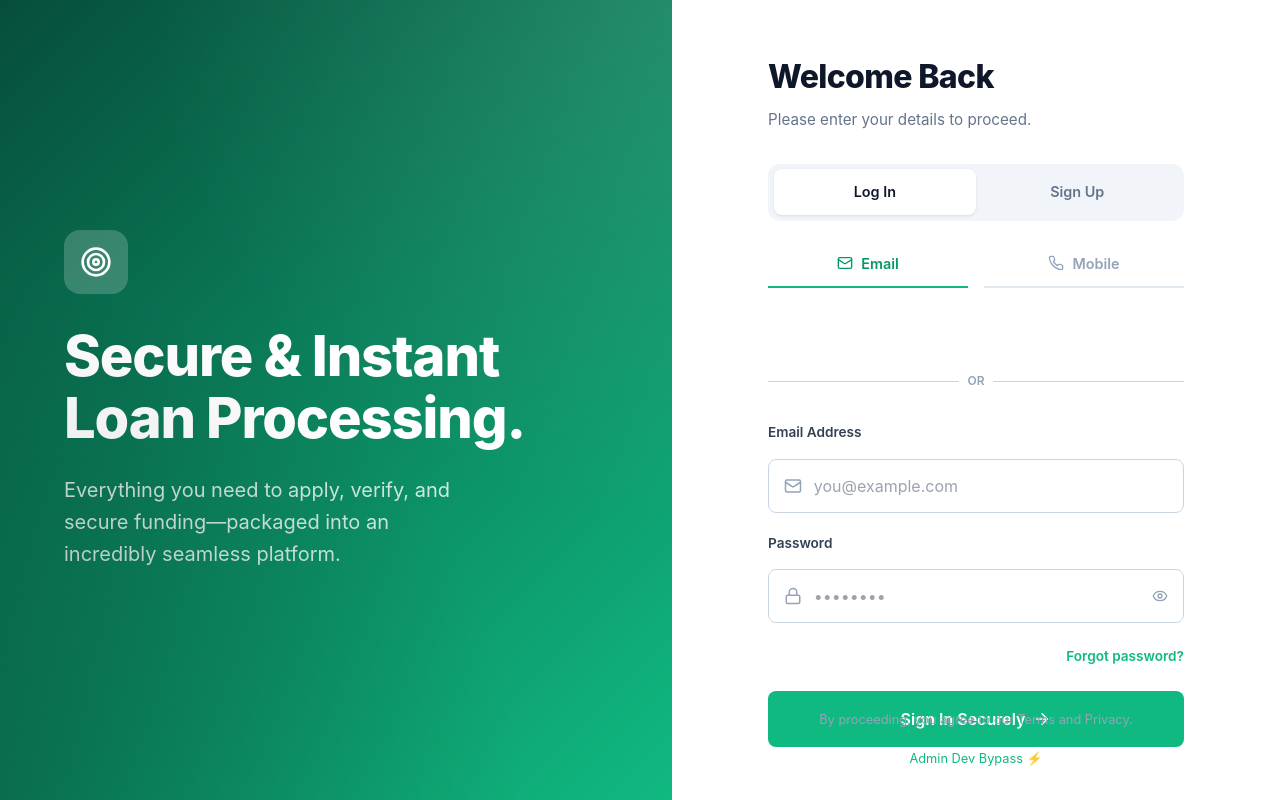
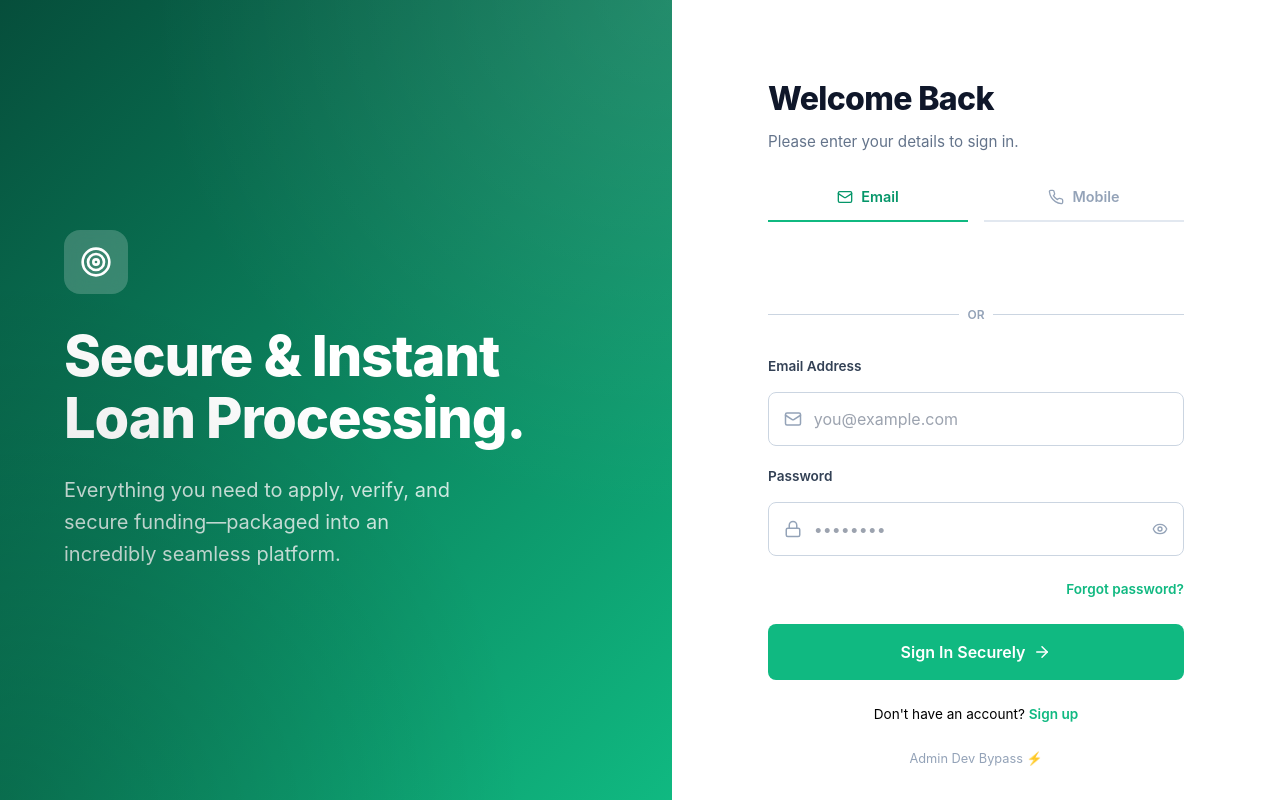
Before and after one commit to vishnu-balineni/ezfinanz-loan-origination-system, a React (Vite) app: page /auth in a window 1280 px wide. Built offline with nearby package versions, Linux system fonts and the light colour scheme.

Commit message:
Loginpage UI  changes

```diff
--- a/src/pages/AuthPage.tsx
+++ b/src/pages/AuthPage.tsx
@@ -1,6 +1,6 @@
 import { useState, useEffect } from 'react';
 import { useNavigate, useLocation } from 'react-router-dom';
-import { Mail, Phone, Lock, Eye, EyeOff, ArrowRight, CheckCircle2, ShieldCheck, Target } from 'lucide-react';
+import { Mail, Phone, Lock, Eye, EyeOff, ArrowRight, ShieldCheck, Target } from 'lucide-react';
 import { triggerCustomAlert } from '../components/shared/CustomAlertModal';
 import './AuthPage.css';
 import { GoogleLogin } from '@react-oauth/google';
@@ -199,19 +199,8 @@ export default function AuthPage() {
 
                     <div className="auth-header-text">
                         <h2>{otpSent ? (isLogin ? 'Verify Login' : 'Verify Registration') : (isLogin ? 'Welcome Back' : 'Create Account')}</h2>
-                        <p>{otpSent ? 'A security code has been generated' : `Please enter your details to proceed.`}</p>
+                        <p>{otpSent ? 'A security code has been generated' : (isLogin ? 'Please enter your details to sign in.' : 'Please enter your details to register.')}</p>
                     </div>
-
-                    {!otpSent && (
-                        <div className="auth-main-toggle">
-                            <button onClick={() => { setIsLogin(true); setOtpSent(false); }} className={`auth-toggle-btn ${isLogin ? 'active' : 'inactive'}`}>
-                                Log In
-                            </button>
-                            <button onClick={() => { setIsLogin(false); setOtpSent(false); }} className={`auth-toggle-btn ${!isLogin ? 'active' : 'inactive'}`}>
-                                Sign Up
-                            </button>
-                        </div>
-                    )}
 
                     {!otpSent && (
                         <div className="auth-method-tabs animate-fade-in">
@@ -240,21 +229,19 @@ export default function AuthPage() {
                             {method === 'email' && (
                                 <>
                                     {!isLogin && (
-                                        <>
-                                            <div className="form-group">
-                                                <label>Full Name</label>
+                                        <div style={{ display: 'flex', gap: '0.75rem', marginBottom: '1rem' }}>
+                                            <div className="form-group" style={{ flex: 1, marginBottom: 0 }}>
                                                 <div className="input-wrapper">
-                                                    <input type="text" required placeholder="John Doe" value={fullName} onChange={e => setFullName(e.target.value)} className="auth-input" />
+                                                    <input type="text" required placeholder="Full Name" value={fullName} onChange={e => setFullName(e.target.value)} className="auth-input" />
                                                 </div>
                                             </div>
-                                            <div className="form-group">
-                                                <label>Phone Number (Optional)</label>
+                                            <div className="form-group" style={{ flex: 1, marginBottom: 0 }}>
                                                 <div className="input-wrapper">
-                                                    <Phone className="input-icon" size={18} />
-                                                    <input type="tel" placeholder="Mobile Number" value={phone} onChange={e => setPhone(e.target.value.replace(/\D/g, '').substring(0, 10))} className="auth-input" />
+                                                    <Phone className="input-icon" size={16} />
+                                                    <input type="tel" placeholder="Mobile" value={phone} onChange={e => setPhone(e.target.value.replace(/\D/g, '').substring(0, 10))} className="auth-input" />
                                                 </div>
                                             </div>
-                                        </>
+                                        </div>
                                     )}
                                     <div className="form-group">
                                         <label>Email Address</label>
@@ -283,12 +270,9 @@ export default function AuthPage() {
                                                     {strengthScore === 0 ? '' : strengthScore === 1 ? 'Weak' : strengthScore === 2 ? 'Fair' : 'Strong'}
                                                 </span>
                                             </div>
-                                            <div className="strength-bar-container">
+                                            <div className="strength-bar-container" style={{ marginBottom: 0 }}>
                                                 <div className="strength-bar" style={{ backgroundColor: strengthScore === 0 ? 'transparent' : strengthScore === 1 ? '#f87171' : strengthScore === 2 ? '#facc15' : '#10b981', width: `${(strengthScore / 3) * 100}%` }} />
                                             </div>
-                                            <div className="rule-item" style={{ color: hasMinLength ? '#10b981' : 'inherit' }}><CheckCircle2 size={14} color={hasMinLength ? '#10b981' : '#cbd5e1'} /> 8+ chars</div>
-                                            <div className="rule-item" style={{ color: hasNumber ? '#10b981' : 'inherit' }}><CheckCircle2 size={14} color={hasNumber ? '#10b981' : '#cbd5e1'} /> Contains number</div>
-                                            <div className="rule-item" style={{ color: hasSpecialChar ? '#10b981' : 'inherit' }}><CheckCircle2 size={14} color={hasSpecialChar ? '#10b981' : '#cbd5e1'} /> Special character</div>
                                         </div>
                                     )}
 
@@ -344,10 +328,16 @@ export default function AuthPage() {
                     )}
                 </div>
 
+                <div className="auth-mode-switch" style={{ marginTop: '1.5rem', textAlign: 'center', fontSize: '0.85rem' }}>
+                    {isLogin ? (
+                        <>Don't have an account? <button onClick={() => { setIsLogin(false); setOtpSent(false); }} style={{ background: 'none', border: 'none', color: '#10b981', fontWeight: 600, cursor: 'pointer' }}>Sign up</button></>
+                    ) : (
+                        <>Already have an account? <button onClick={() => { setIsLogin(true); setOtpSent(false); }} style={{ background: 'none', border: 'none', color: '#10b981', fontWeight: 600, cursor: 'pointer' }}>Log in</button></>
+                    )}
+                </div>
+
                 <div className="auth-footer">
-                    By proceeding, you agree to our <a href="#">Terms</a> and <a href="#">Privacy</a>.
-                    <br /><br />
-                    <button onClick={handleAdminLoginInfo} style={{ background: 'transparent', border: 'none', color: '#10b981', cursor: 'pointer' }}>Admin Dev Bypass ⚡</button>
+                    <button onClick={handleAdminLoginInfo} style={{ background: 'transparent', border: 'none', color: '#94a3b8', cursor: 'pointer' }}>Admin Dev Bypass ⚡</button>
                 </div>
             </div>
         </div>
```
